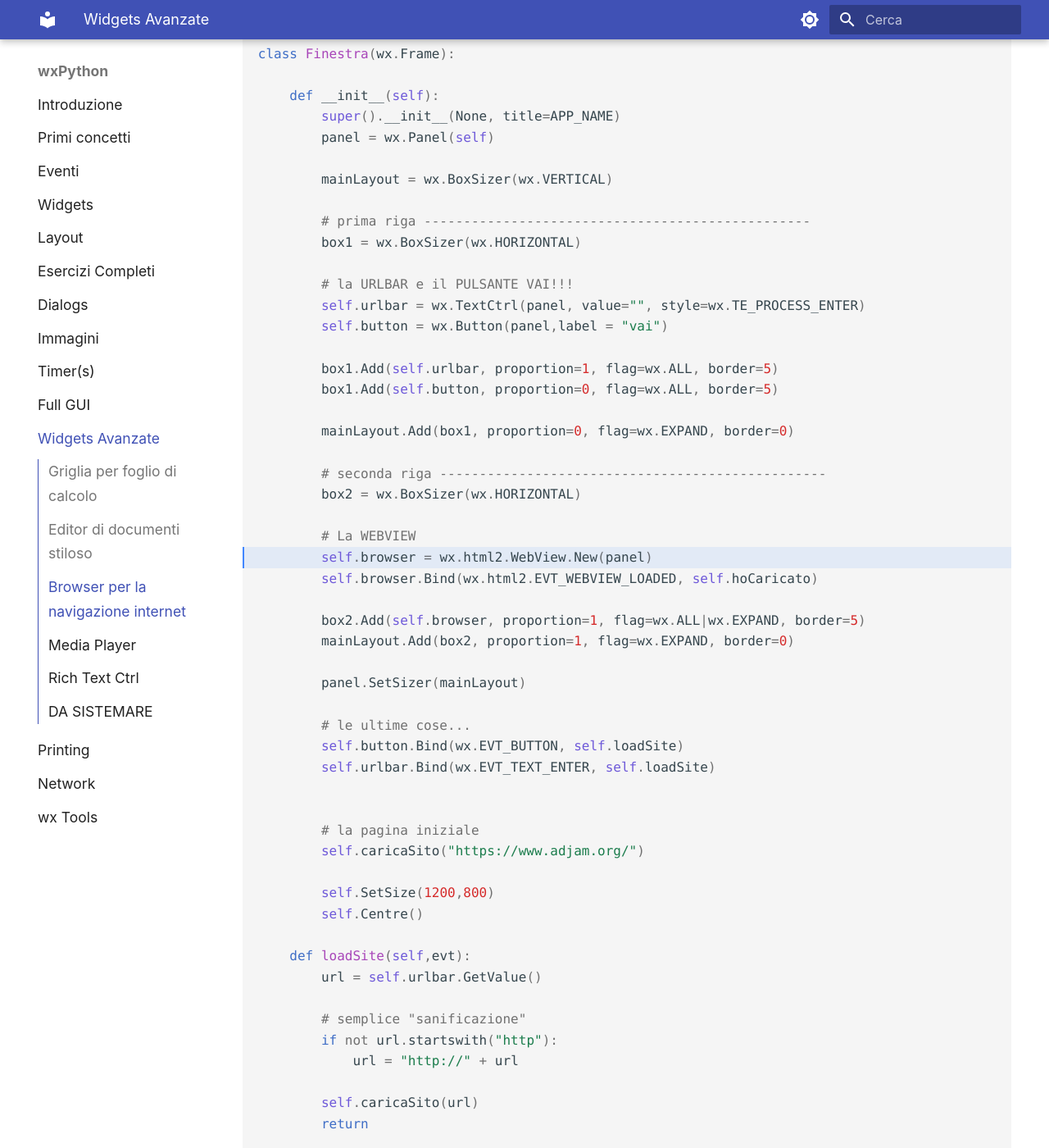
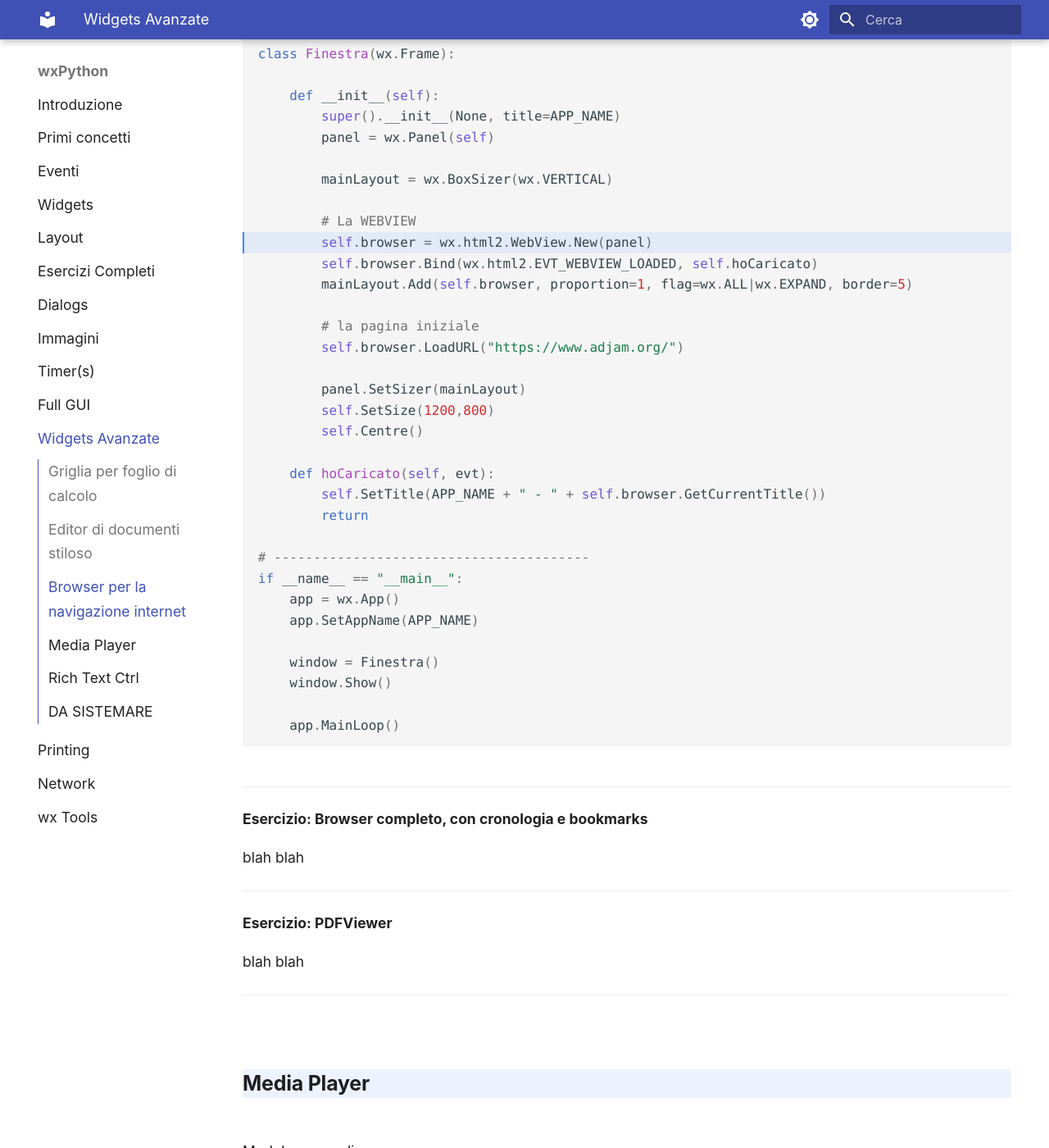
Before and after one commit to adjamhub/pyhandouts, an MkDocs documentation site: the page built from docs/wx/171_advanced.md, in a window 1280 px wide and 1400 px high, scrolled down 1558 px. Shown: the whole window at 82% size. Built offline with MkDocs 1.6.1 and Material for MkDocs 9.7.7, drawn with Linux system fonts in a browser that asks for light colours; some of the changed text lies outside the part shown.

Commit message:
minibrowser: code fixes

````diff
--- a/docs/wx/171_advanced.md
+++ b/docs/wx/171_advanced.md
@@ -54,7 +54,7 @@ blah blah
 Modulo wx.html2
 
 
-``` python title="MiniBrowser" hl_lines="2 30"
+``` python title="MiniBrowser" hl_lines="2 15"
 import wx
 import wx.html2
 
@@ -68,57 +68,19 @@ class Finestra(wx.Frame):
 
         mainLayout = wx.BoxSizer(wx.VERTICAL)
 
-        # prima riga -------------------------------------------------
-        box1 = wx.BoxSizer(wx.HORIZONTAL)
-
-        # la URLBAR e il PULSANTE VAI!!!
-        self.urlbar = wx.TextCtrl(panel, value="", style=wx.TE_PROCESS_ENTER)
-        self.button = wx.Button(panel,label = "vai")
-
-        box1.Add(self.urlbar, proportion=1, flag=wx.ALL, border=5)
-        box1.Add(self.button, proportion=0, flag=wx.ALL, border=5)
-
-        mainLayout.Add(box1, proportion=0, flag=wx.EXPAND, border=0)
-
-        # seconda riga -------------------------------------------------
-        box2 = wx.BoxSizer(wx.HORIZONTAL)
-
         # La WEBVIEW
         self.browser = wx.html2.WebView.New(panel)
         self.browser.Bind(wx.html2.EVT_WEBVIEW_LOADED, self.hoCaricato)
+        mainLayout.Add(self.browser, proportion=1, flag=wx.ALL|wx.EXPAND, border=5)
 
-        box2.Add(self.browser, proportion=1, flag=wx.ALL|wx.EXPAND, border=5)
-        mainLayout.Add(box2, proportion=1, flag=wx.EXPAND, border=0)
+        # la pagina iniziale
+        self.browser.LoadURL("https://www.adjam.org/")
 
         panel.SetSizer(mainLayout)
-
-        # le ultime cose...
-        self.button.Bind(wx.EVT_BUTTON, self.loadSite)
-        self.urlbar.Bind(wx.EVT_TEXT_ENTER, self.loadSite)
-
-
-        # la pagina iniziale
-        self.caricaSito("https://www.adjam.org/")
-
         self.SetSize(1200,800)
         self.Centre()
 
-    def loadSite(self,evt):
-        url = self.urlbar.GetValue()
-
-        # semplice "sanificazione"
-        if not url.startswith("http"):
-            url = "http://" + url
-
-        self.caricaSito(url)
-        return
-
-    def caricaSito(self, url):
-        self.browser.LoadURL(url)
-        return
-
     def hoCaricato(self, evt):
-        self.urlbar.SetValue(self.browser.GetCurrentURL())
         self.SetTitle(APP_NAME + " - " + self.browser.GetCurrentTitle())
         return
 
````
